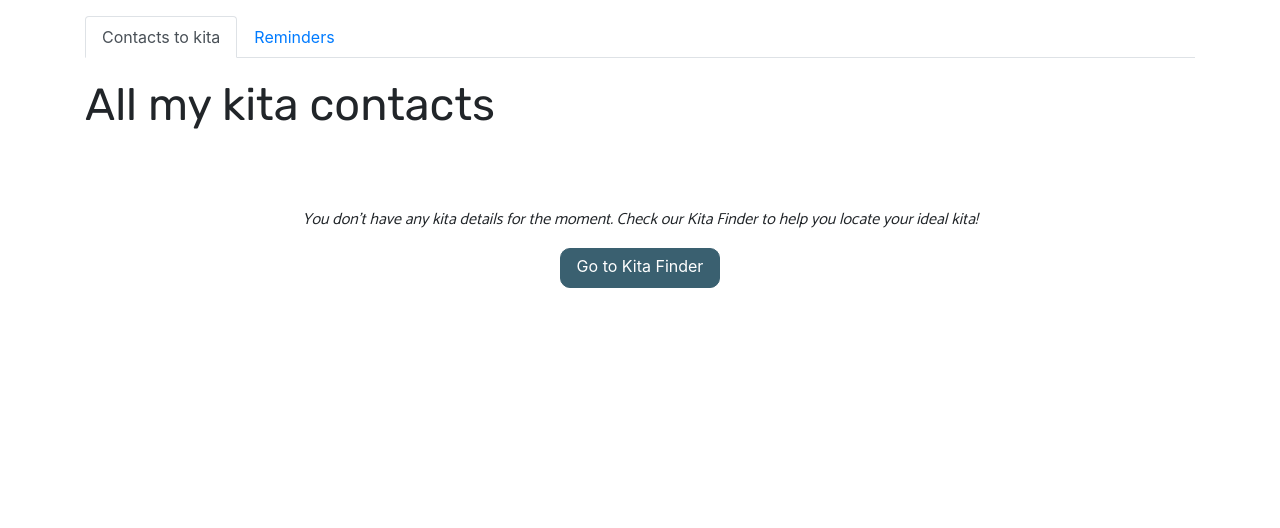
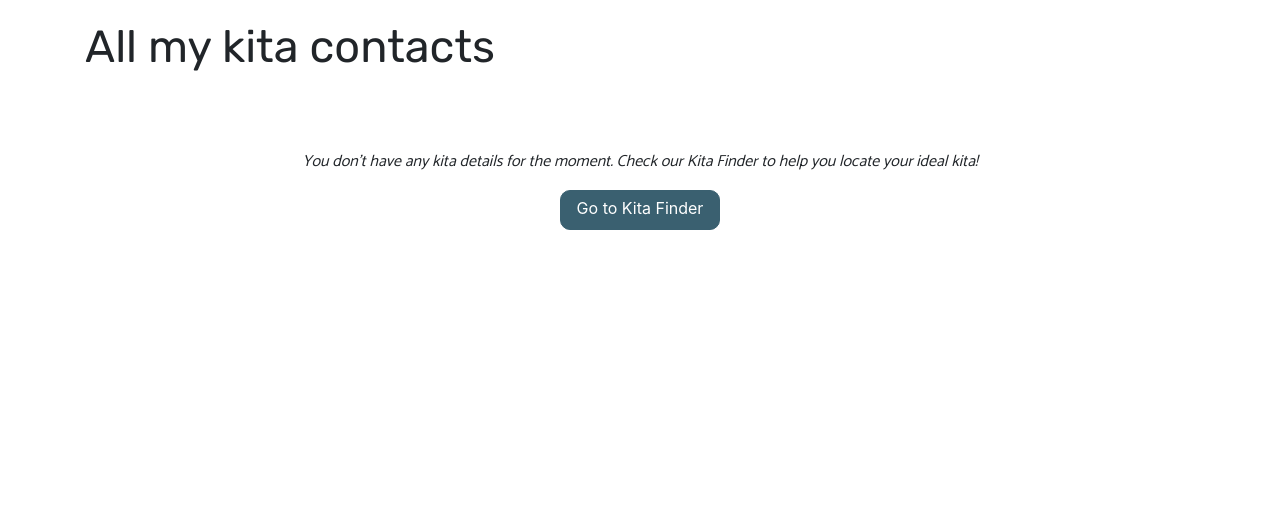
Before and after one commit to ameliebou/pregnant-in-berlin, a Rails app: page /dashboard in a window 1280 px wide. Shown: the part 60-588 px from the top of the page. Run offline with Rails 7, Linux system fonts and the light colour scheme; the visitor is signed in with stand-in values (Sample User, id 1); data that the repository does not hold is empty; style sheets or scripts are compiled from the project's sources; parts of the project's set-up code (start-up, migrations or seed data) failed here and were passed over; some libraries are stand-ins or nearby versions.

Commit message:
removed tabs from dashboard

```diff
--- a/app/views/pages/dashboard.html.erb
+++ b/app/views/pages/dashboard.html.erb
@@ -10,16 +10,6 @@
 
     <% else %>
 
-      <ul class="nav nav-tabs pt-3" id="myTab" role="tablist">
-        <li class="nav-item">
-          <a class="nav-link active" id="kita-contact-tab" data-toggle="tab" href="#kita-contact" role="tab" aria-controls="kita-contact" aria-selected="true">Contacts to kita</a>
-        </li>
-        <li class="nav-item">
-          <a class="nav-link" id="reminders-tab" data-toggle="tab" href="#reminders" role="tab" aria-controls="reminders" aria-selected="false">Reminders</a>
-        </li>
-      </ul>
-      <div class="tab-content" id="myTabContent">
-        <div class="tab-pane fade show active" id="kita-contact" role="tabpanel" aria-labelledby="kita-contact-tab">
       <h1>All my kita contacts</h1>
 
       <% if @kitas.empty? %>
@@ -65,15 +55,6 @@
 
       <% end %>
 
-
-        </div>
-
-        <div class="tab-pane fade" id="reminders" role="tabpanel" aria-labelledby="reminders-tab">
-          <i>Please be patient, we are still working on this feature :)</i>
-        </div>
-      </div>
-
-
     <% end %>
   </div>
 </div>
```
Lines whose indentation alone changed are shown as unchanged.
